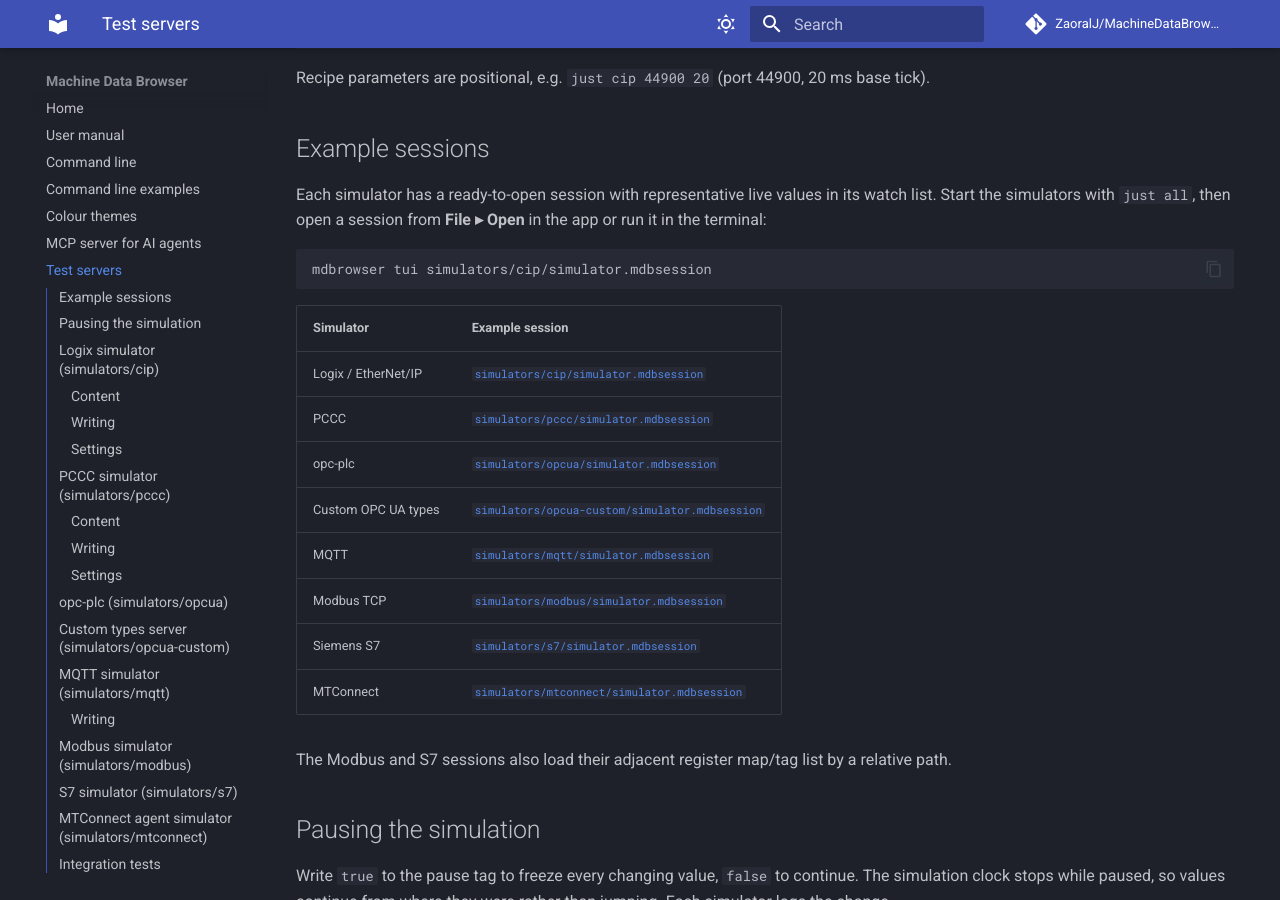
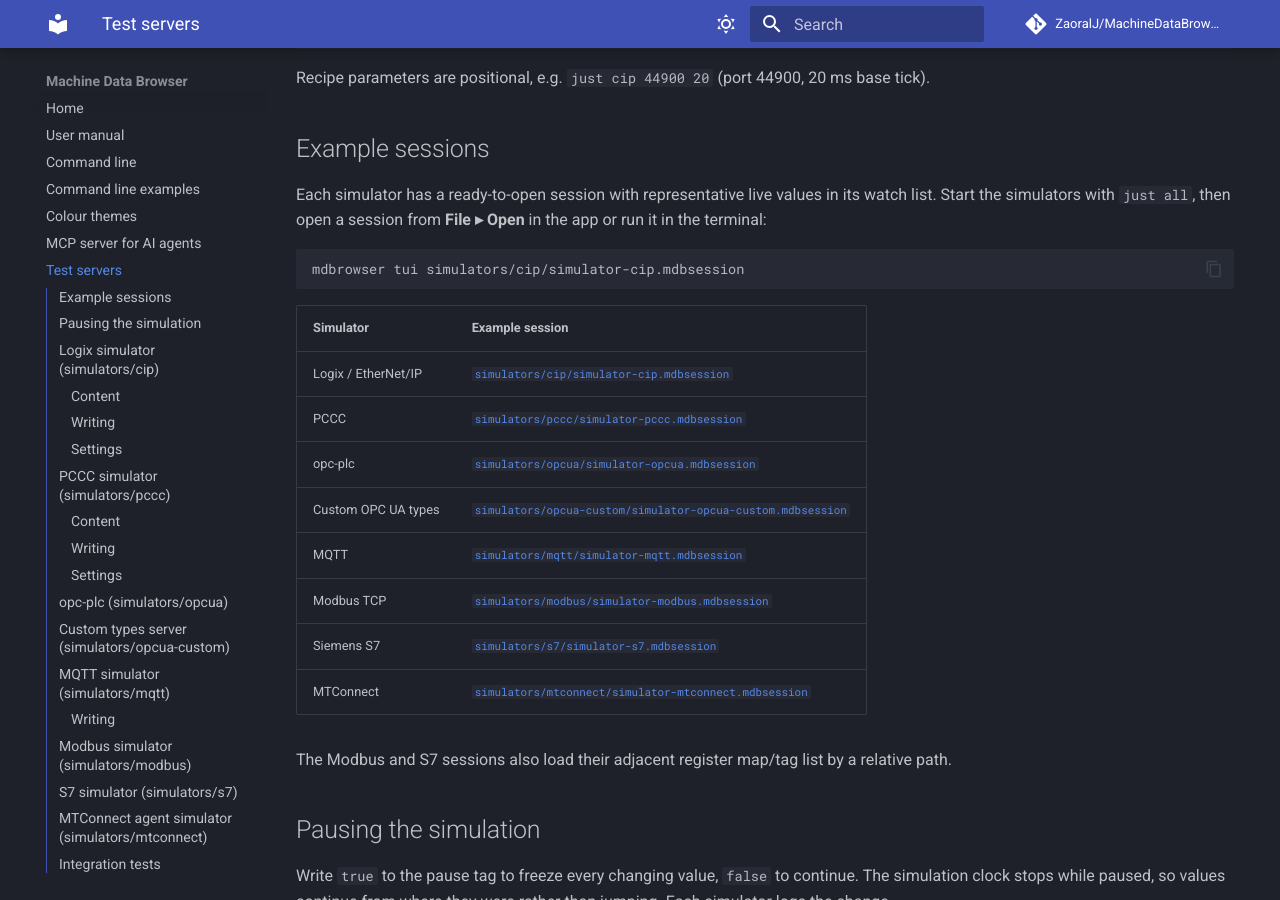
Before and after one commit to ZaoralJ/MachineDataBrowser, an MkDocs documentation site: the page built from docs/simulators.md, in a window 1280 px wide and 900 px high, scrolled down 485 px. Built offline with MkDocs 1.6.1 and Material for MkDocs 9.7.7, drawn with Linux system fonts in a browser that asks for light colours; comment, search, counter and statistics services are not loaded; some of the changed text lies outside the part shown.

Commit message:
chore: include simulator assets in solution (#203)

````diff
--- a/docs/simulators.md
+++ b/docs/simulators.md
@@ -29,19 +29,19 @@ Each simulator has a ready-to-open session with representative live values in it
 `just all`, then open a session from **File ▸ Open** in the app or run it in the terminal:
 
 ```sh
-mdbrowser tui simulators/cip/simulator.mdbsession
+mdbrowser tui simulators/cip/simulator-cip.mdbsession
 ```
 
 | Simulator | Example session |
 |---|---|
-| Logix / EtherNet/IP | [`simulators/cip/simulator.mdbsession`](https://github.com/ZaoralJ/MachineDataBrowser/blob/main/simulators/cip/simulator.mdbsession) |
-| PCCC | [`simulators/pccc/simulator.mdbsession`](https://github.com/ZaoralJ/MachineDataBrowser/blob/main/simulators/pccc/simulator.mdbsession) |
-| opc-plc | [`simulators/opcua/simulator.mdbsession`](https://github.com/ZaoralJ/MachineDataBrowser/blob/main/simulators/opcua/simulator.mdbsession) |
-| Custom OPC UA types | [`simulators/opcua-custom/simulator.mdbsession`](https://github.com/ZaoralJ/MachineDataBrowser/blob/main/simulators/opcua-custom/simulator.mdbsession) |
-| MQTT | [`simulators/mqtt/simulator.mdbsession`](https://github.com/ZaoralJ/MachineDataBrowser/blob/main/simulators/mqtt/simulator.mdbsession) |
-| Modbus TCP | [`simulators/modbus/simulator.mdbsession`](https://github.com/ZaoralJ/MachineDataBrowser/blob/main/simulators/modbus/simulator.mdbsession) |
-| Siemens S7 | [`simulators/s7/simulator.mdbsession`](https://github.com/ZaoralJ/MachineDataBrowser/blob/main/simulators/s7/simulator.mdbsession) |
-| MTConnect | [`simulators/mtconnect/simulator.mdbsession`](https://github.com/ZaoralJ/MachineDataBrowser/blob/main/simulators/mtconnect/simulator.mdbsession) |
+| Logix / EtherNet/IP | [`simulators/cip/simulator-cip.mdbsession`](https://github.com/ZaoralJ/MachineDataBrowser/blob/main/simulators/cip/simulator-cip.mdbsession) |
+| PCCC | [`simulators/pccc/simulator-pccc.mdbsession`](https://github.com/ZaoralJ/MachineDataBrowser/blob/main/simulators/pccc/simulator-pccc.mdbsession) |
+| opc-plc | [`simulators/opcua/simulator-opcua.mdbsession`](https://github.com/ZaoralJ/MachineDataBrowser/blob/main/simulators/opcua/simulator-opcua.mdbsession) |
+| Custom OPC UA types | [`simulators/opcua-custom/simulator-opcua-custom.mdbsession`](https://github.com/ZaoralJ/MachineDataBrowser/blob/main/simulators/opcua-custom/simulator-opcua-custom.mdbsession) |
+| MQTT | [`simulators/mqtt/simulator-mqtt.mdbsession`](https://github.com/ZaoralJ/MachineDataBrowser/blob/main/simulators/mqtt/simulator-mqtt.mdbsession) |
+| Modbus TCP | [`simulators/modbus/simulator-modbus.mdbsession`](https://github.com/ZaoralJ/MachineDataBrowser/blob/main/simulators/modbus/simulator-modbus.mdbsession) |
+| Siemens S7 | [`simulators/s7/simulator-s7.mdbsession`](https://github.com/ZaoralJ/MachineDataBrowser/blob/main/simulators/s7/simulator-s7.mdbsession) |
+| MTConnect | [`simulators/mtconnect/simulator-mtconnect.mdbsession`](https://github.com/ZaoralJ/MachineDataBrowser/blob/main/simulators/mtconnect/simulator-mtconnect.mdbsession) |
 
 The Modbus and S7 sessions also load their adjacent register map/tag list by a relative path.
 
@@ -256,12 +256,12 @@ the ranges below answer with exception 2 (illegal data address).
 
 **Register map:** `simulators/modbus/simulator-map.csv` names all of these (Simulator, Inputs, Static, Scratch
 folders, with units and descriptions). Import it in the app (⚙ ▸ Register map ▸ Import…, or Connection ▸ Import
-Register Map…), pass it to the CLI with `--map`, or press `k` in the TUI. `simulators/modbus/simulator.mdbsession`
+Register Map…), pass it to the CLI with `--map`, or press `k` in the TUI. `simulators/modbus/simulator-modbus.mdbsession`
 uses it (by relative path) with a watch list of the changing values:
 
 ```sh
 just modbus
-mdbrowser tui simulators/modbus/simulator.mdbsession
+mdbrowser tui simulators/modbus/simulator-modbus.mdbsession
 mdbrowser read modbus://127.0.0.1:5020/1 /Tags/Static -R --map simulators/modbus/simulator-map.csv
 ```
 
@@ -281,8 +281,8 @@ range. Values change every 50 ms (`S7_SIM_TICK_MS`).
 **Tag map:** [`simulators/s7/tags.csv`](https://github.com/ZaoralJ/MachineDataBrowser/blob/main/simulators/s7/tags.csv)
 is the symbol table for every address below, in the TIA Portal CSV layout (Name, Path, Data Type, Logical Address,
 Comment). Import it in the app (Connection ▸ Import Register Map / Tag List…) or pass it with `--map`.
-[`simulators/s7/simulator.mdbsession`](https://github.com/ZaoralJ/MachineDataBrowser/blob/main/simulators/s7/simulator.mdbsession)
-is a session with the tag map and a watch list: File ▸ Open in the app, or `mdbrowser tui simulators/s7/simulator.mdbsession`.
+[`simulators/s7/simulator-s7.mdbsession`](https://github.com/ZaoralJ/MachineDataBrowser/blob/main/simulators/s7/simulator-s7.mdbsession)
+is a session with the tag map and a watch list: File ▸ Open in the app, or `mdbrowser tui simulators/s7/simulator-s7.mdbsession`.
 Both are in the solution under *simulators/s7*.
 
 | Area | Content |
````
Also changed, not shown: README.md (+2 -2 lines), 20 other files.
